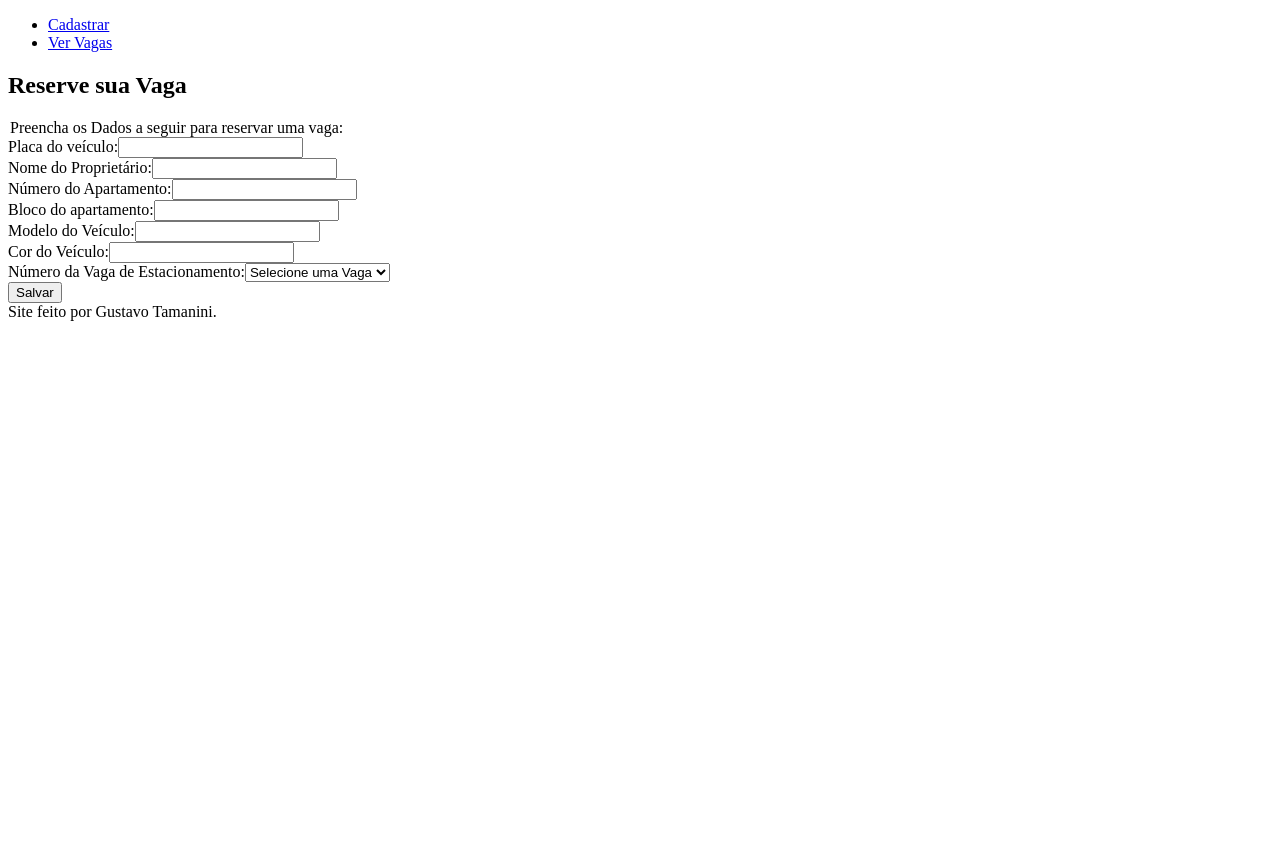
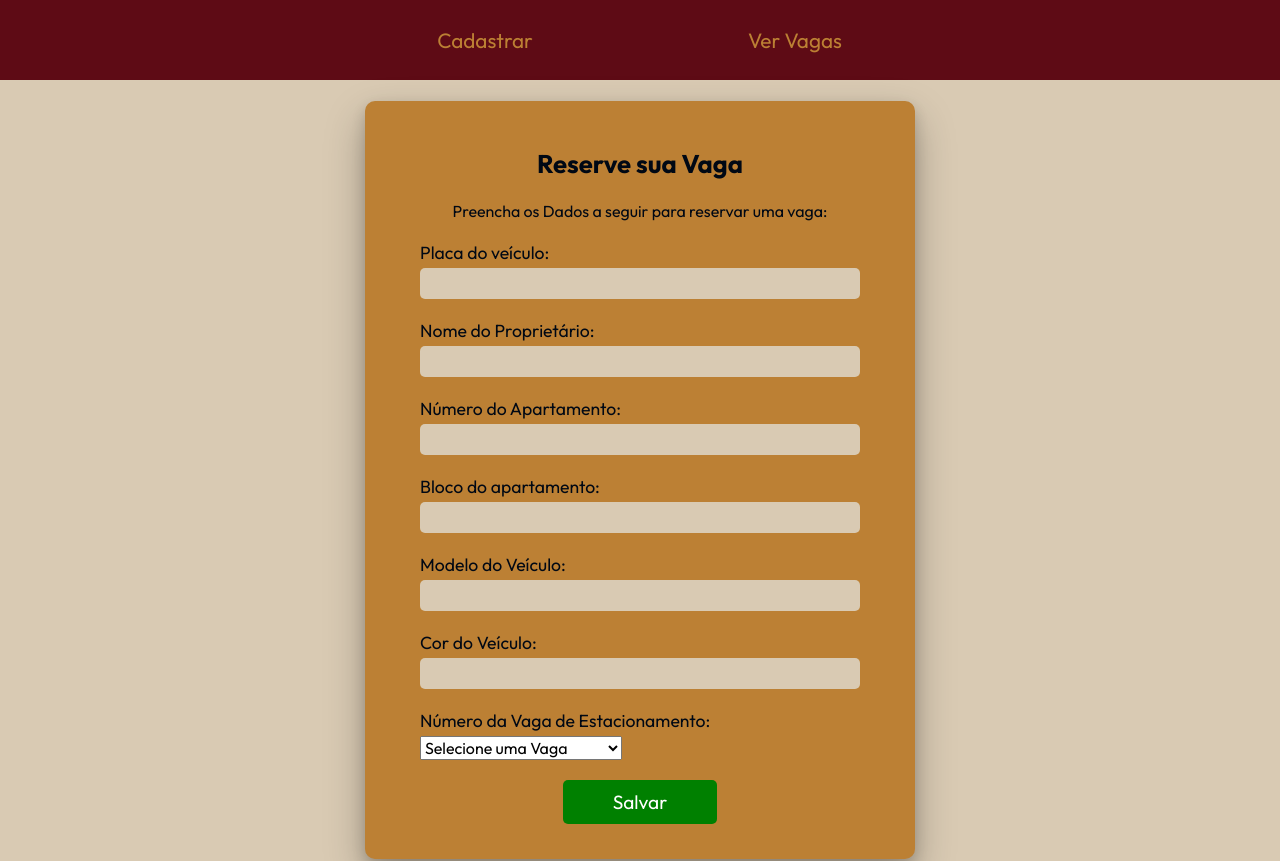
Before and after one commit to GustavoTamaninis/reserva-estacionamento-com-react, a React (Vite) app: page /cadastro in a window 1280 px wide. Shown: the top 861 px of the page. Before the commit the page ends 800 px from the top, so only its background shows below. Built offline with nearby package versions, Linux system fonts and the light colour scheme.

Commit message:
style: css aplicado

```diff
--- /dev/null
+++ b/src/App.css
@@ -0,0 +1,198 @@
+@charset "UTF-8";
+@import url('https://fonts.googleapis.com/css2?family=Outfit:wght@100..900&display=swap');
+
+*{
+    font-family: "Outfit", sans-serif;
+    --primary-color: #5e0b15;
+    --primary-color-soft: #90323d;
+    --secondary-color: #bc8034;
+    --tertiary-color: #8c7a6b;
+    --tertiary-color-soft: #d9cab3;
+    --button-text-color: white;
+    --black: #000814;
+}
+
+html, body{
+    min-height: 100vh;
+    margin: 0;
+    padding: 0;
+}
+
+body{
+    background-color:  var(--tertiary-color-soft);
+}
+
+div#root{
+    background-color: green;
+}
+
+nav{
+    height: 80px;
+    display: flex;
+    flex-direction: row;
+    justify-content: center;
+    align-items: center;
+    background-color: var(--primary-color);
+    box-shadow: 80px 10px 1px 1px rgb(0, 0, 0.7);
+}
+
+ul{
+    display: flex;
+    flex-direction: row;
+    justify-content: center;
+    align-items: center;
+    list-style-type: none;
+}
+
+a{
+    margin: 0px 30px;
+    width: 250px;
+    height: 62px;
+    font-size: 1.3em;
+    display: flex;
+    justify-content: center;
+    align-items: center;
+    color: var(--secondary-color);
+    text-decoration: none;
+    border-radius: 8px;
+}
+
+a:hover{
+    background-color: var(--primary-color-soft);
+    color: var(--tertiary-color-soft);
+    transition: 0.2s;
+}
+
+ul{
+    margin: 0;
+    padding: 0;
+}
+
+main{
+    height: 800px;
+    display: flex;
+    justify-content: center;
+    align-items: center;
+    background-color: var(--tertiary-color-soft);
+}
+
+section{
+    width: 500px;
+    padding: 25px;
+    background-color: var(--secondary-color);
+    border-radius: 10px;
+    box-shadow: 0 18px 40px rgba(0, 0, 0, 0.28), 0 6px 14px rgba(0, 0, 0, 0.16);
+    justify-content: center;
+}
+
+section.cadastro{
+    display: flex;
+    align-items: center;
+}
+
+section.lista{
+    display: flex;
+    flex-direction: column;
+    align-items: center;
+}
+
+form{
+    width: 100%;
+    height: 100%;
+    display: flex;
+    flex-direction: column;
+    color: var(--black);
+}
+
+table{
+    margin-top: 10px;
+    width: 100%;
+    border: 2px;
+}
+
+tr{
+    text-align: center;
+    color: var(--black);
+}
+
+tr:nth-child(odd){
+    background-color: var(--tertiary-color-soft);
+}
+
+tr:nth-child(even){
+    background-color: var(--tertiary-color);
+}
+
+th{
+    font-size: 1.2em;
+    background-color: var(--tertiary-color);
+}
+
+th, td{
+    border: 2px solid black;
+    font-size: 1.2em;
+}
+
+h1{
+    font-size: 1.6em;
+    text-align: center;
+    color: var(--black);
+}
+
+legend{
+    margin-bottom: 10px;
+    text-align: center;
+    color: var(--black);
+}
+
+div.form-group{
+    display: flex;
+    flex-direction: column;
+    margin: 10px 30px;
+}
+
+label{
+    font-size: 1.1em;
+    margin-bottom: 4px;
+}
+
+input[type=text]{
+    padding: 4px 10px;
+    font-size: 1.1em;
+    border: none;
+    border-radius: 5px;
+    background-color: var(--tertiary-color-soft);
+}
+
+select{
+    width: 46%;
+    font-size: 1em;
+}
+
+div.button{
+    text-align: center;
+}
+
+button[type=submit]{
+    margin: 10px;
+    padding: 10px 50px;
+    font-size: 1.2em;
+    background-color: green;
+    color: var(--button-text-color);
+    border: none;
+    border-radius: 5px;
+}
+
+button[type=submit]:hover{
+    cursor: pointer;
+}
+
+footer{
+    height: 70px;
+    display: flex;
+    justify-content: center;
+    align-items: center;
+    background-color: var(--primary-color);
+    padding: 5px;
+    color: var(--tertiary-color-soft);
+}
--- a/src/components/Formulario.jsx
+++ b/src/components/Formulario.jsx
@@ -2,7 +2,7 @@ import { useState, useEffect } from 'react'
 function Formulario(){
 
     const [vagas, setVagas] = useState([
-        {"vaga": "01", "disponibilidade": "Ocupada"},
+        {"vaga": "01", "disponibilidade": "Disponível"},
         {"vaga": "02", "disponibilidade": "Disponível"},
         {"vaga": "03", "disponibilidade": "Disponível"},
         {"vaga": "04", "disponibilidade": "Disponível"},
--- a/src/components/ListaVagas.jsx
+++ b/src/components/ListarVagas.jsx
@@ -23,7 +23,7 @@ function ListarVagas(){
     }, []);
 
     return(
-        <section>
+        <section className='lista'>
             <h1>Vagas</h1>
             <table>
                 <thead>
@@ -35,8 +35,8 @@ function ListarVagas(){
                 <tbody>
                     {vagas.map((vaga, index) => (
                         <tr key={index}>
-                            <th>{vaga.vaga}</th>
-                            <th>{vaga.disponibilidade}</th>
+                            <td>{vaga.vaga}</td>
+                            <td>{vaga.disponibilidade}</td>
                         </tr>
                     ))}
                 </tbody>
--- a/src/main.jsx
+++ b/src/main.jsx
@@ -2,6 +2,7 @@ import { StrictMode } from 'react';
 import { createRoot } from 'react-dom/client';
 import { BrowserRouter, Routes, Route } from 'react-router-dom';
 import App from './App.jsx';
+import "./App.css";
 
 createRoot(document.getElementById('root')).render(
   <StrictMode>
```
